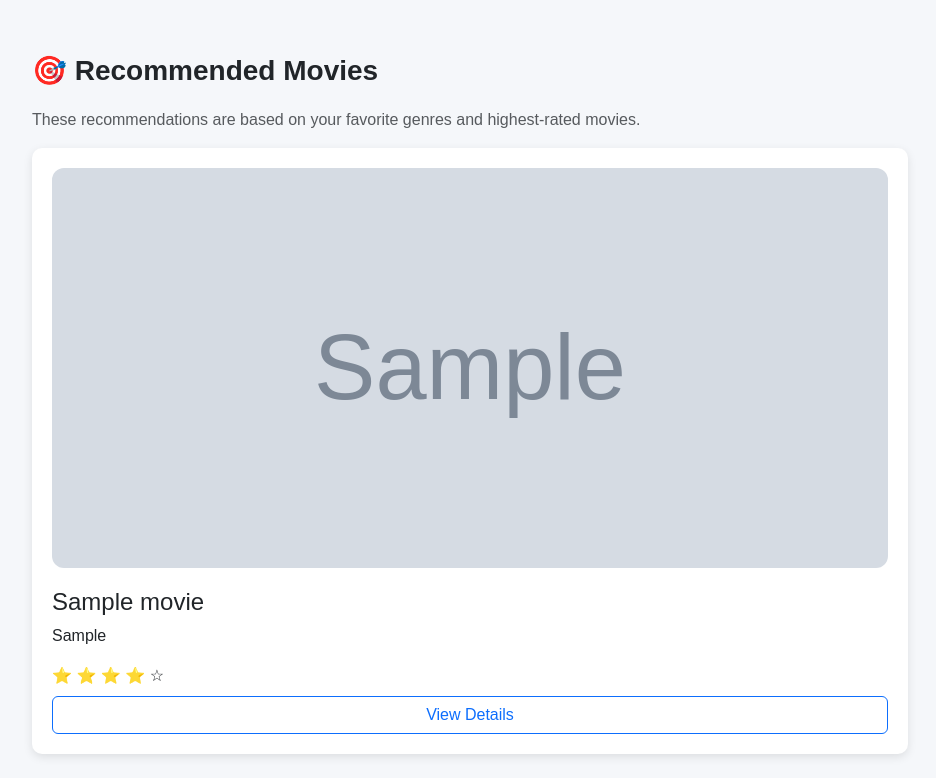
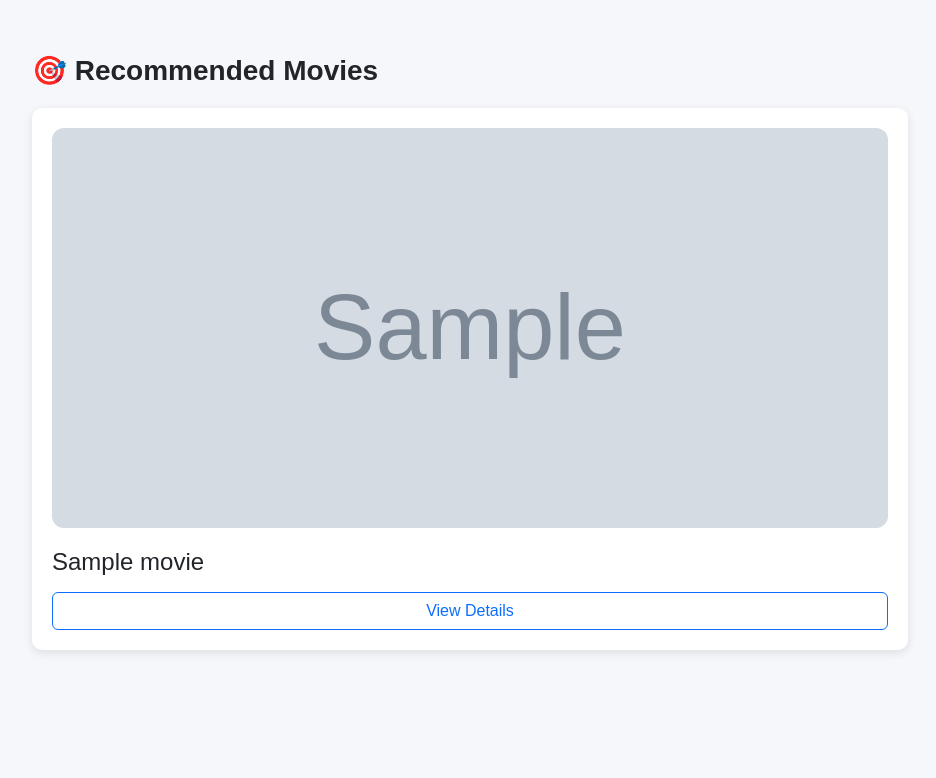
Before and after one commit to arranjan681/ReelLog, a Flask app: page /recommendations in a window 1280 px wide. Shown: the part 76-854 px from the top of the page, without its empty margins (170-1106 px from the left). After the commit the page ends 729 px from the top, so only its background shows below. Run offline with Flask 3, Linux system fonts and the light colour scheme; a user stored in the database is signed in; tables that the repository leaves empty hold one stand-in row (values such as "Sample post"); grey boxes marked "Sample" are stand-in pictures; parts of the project's set-up code (start-up, migrations or seed data) failed here and were passed over.

Commit message:
Update recommendations.html

```diff
--- a/templates/recommendations.html
+++ b/templates/recommendations.html
@@ -3,45 +3,22 @@
 
 <h2 class="page-title">🎯 Recommended Movies</h2>
 
-<p class="text-muted">
-    These recommendations are based on your favorite genres and highest-rated movies.
-</p>
-
 <div class="movies-grid">
-
-    {% if movies %}
     {% for movie in movies %}
     <div class="movie-card">
 
-            <div class="poster-box">
-                {% if movie.poster %}
-                    <img src="{{ movie.poster }}" class="movie-poster">
-                {% else %}
-                    <img src="{{ url_for('static', filename='default_poster.jpg') }}" class="movie-poster">
-                {% endif %}
-            </div>
+        <img src="{{ movie.poster or url_for('static', filename='default_poster.jpg') }}"
+             class="movie-poster">
 
-            <div class="movie-info">
         <h4>{{ movie.title }}</h4>
-                <p class="genre">{{ movie.genre }}</p>
-
-                <div class="star-rating">
-                    {% for _ in range(movie.rating) %} ⭐ {% endfor %}
-                    {% for _ in range(5 - movie.rating) %} ☆ {% endfor %}
-                </div>
 
         <a href="{{ url_for('movie_details', movie_id=movie.id) }}"
-                   class="btn btn-outline-primary mt-2 w-100">
+           class="btn btn-outline-primary w-100 mt-2">
            View Details
         </a>
 
     </div>
-        </div>
     {% endfor %}
-    {% else %}
-        <p class="text-muted">No recommendations available yet.</p>
-    {% endif %}
-
 </div>
 
 {% endblock %}
```
Lines whose indentation alone changed are shown as unchanged.
